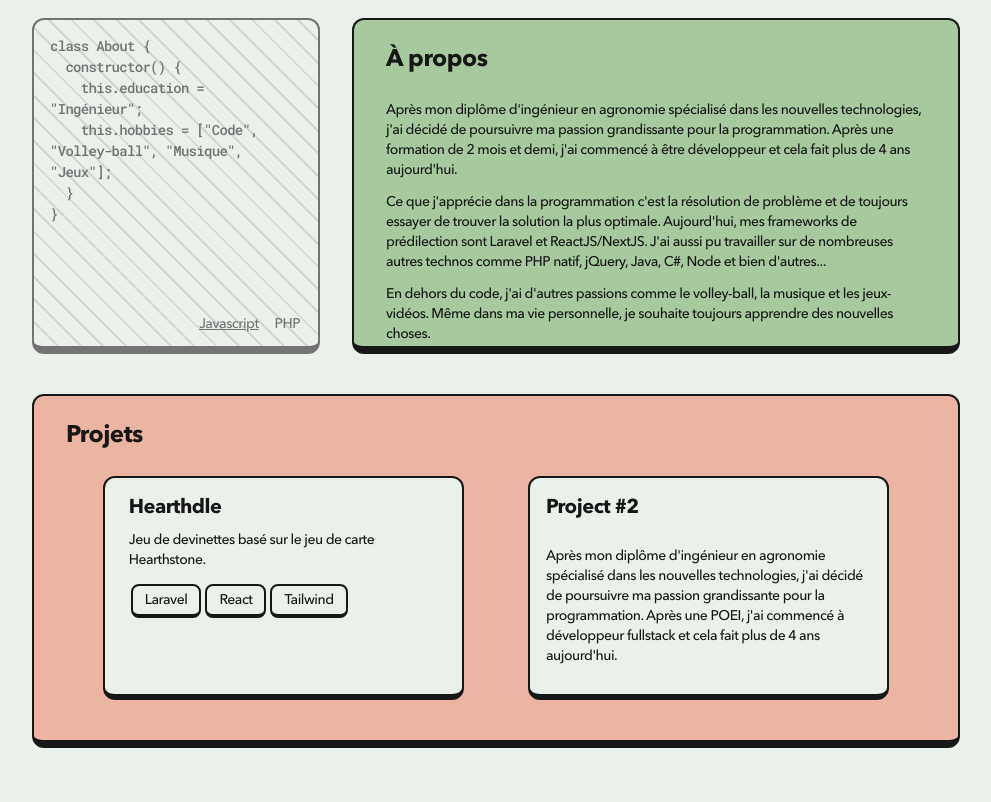
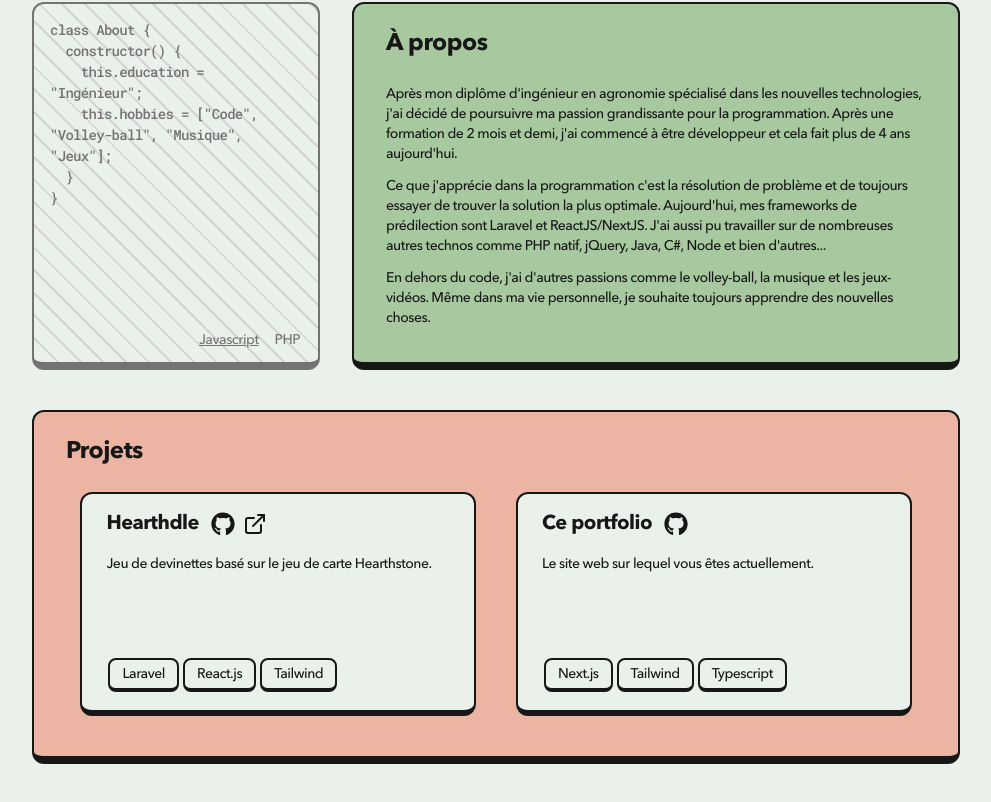
Before and after one commit to Robin-Combeau/portfolio-nextjs, a Next.js app: page / in a window 1280 px wide. Shown: the part 814-1616 px from the top of the page, without its empty margins (144-1135 px from the left). Built offline with nearby package versions, Linux system fonts and the light colour scheme.

Commit message:
feat wip projects section

```diff
--- a/components/page/About.tsx
+++ b/components/page/About.tsx
@@ -28,7 +28,7 @@
         initial={{ y: 80, opacity: 0 }}
         animate={{ y: 0, opacity: 1 }}
       >
-        <div className="relative border-2 border-neutral-500 text-neutral-500 border-b-[8px] bg-[#EAF0EA] text-sm font-medium px-4 py-4 pr-4 rounded-xl whitespace-pre-wrap diagonal-line-pattern mx-8 lg:mx-4 w-[18rem] lg:h-[21rem] hidden lg:block">
+        <div className="relative border-2 border-neutral-500 text-neutral-500 border-b-[8px] bg-[#EAF0EA] text-sm font-medium px-4 py-4 pr-4 rounded-xl whitespace-pre-wrap diagonal-line-pattern mx-8 lg:mx-4 w-[18rem] lg:h-[23rem] hidden lg:block">
           <code className={`${code.className} tracking-tighter`}>
             {selectedLanguage === 'Javascript' ? (
               <span>
@@ -56,7 +56,7 @@
         <Section
           title="À propos"
           lgWidth="lg:w-[38rem]"
-          lgHeight="lg:h-[21rem]"
+          lgHeight="lg:h-[23rem]"
           bgColor="bg-[#A8C9A0]"
           content={
             <div className="flex flex-col text-sm break-words">
--- a/components/page/Projects.tsx
+++ b/components/page/Projects.tsx
@@ -4,10 +4,13 @@
 import React from 'react'
 import Section from '../Section'
 import Skill from '../Skill'
+import hearthdleLogo from '../../public/images/hearthdle_logo.webp';
+import { FaGithub } from 'react-icons/fa'
+import { FiExternalLink } from "react-icons/fi";
 
 const Projects = () => {
   return (
-    <section id="about">
+    <section id="projects">
       <motion.div
         className="flex mb-10 flex-col items-center lg:flex-row lg:justify-center gap-y-4 lg:gap-y-0"
         initial={{ y: 80, opacity: 0 }}
@@ -20,26 +23,50 @@
           bgColor="bg-[#ECB5A3]"
           content={
             <div className="flex flex-wrap justify-center">
-              <div className="flex flex-wrap justify-center">
-                <div className="border-2 border-[#161716] border-b-[6px] w-full lg:w-[42%] mb-4 lg:mx-8 bg-[#EAF0EA] p-4 px-6 rounded-xl">
-                  <h2 className="font-bold mb-2 text-xl">Hearthdle</h2>
+
+              <div className="border-2 border-[#161716] border-b-[6px] w-full lg:w-[46%] h-auto lg:h-[14rem] mb-4 lg:mr-5 bg-[#EAF0EA] p-4 px-6 rounded-xl flex flex-col lg:flex-row relative overflow-hidden">
+                <div className="lg:w-[auto] relative z-10">
+                  <div className="flex items-center mb-2">
+                    <h2 className="font-bold mb-2 mr-2 text-xl">Hearthdle</h2>
+                    <a className="text-[#161716] hover:text-[#ECB5A3] mx-1 mb-[8px]" href="http://github.com" target="_blank">
+                      <FaGithub size={24} className='' />
+                    </a>
+                    <a className="text-[#161716] hover:text-[#ECB5A3] mx-1 mb-[8px]" href="http://github.com" target="_blank">
+                      <FiExternalLink size={24} className='' />
+                    </a>
+                  </div>
+
                   <div className="flex flex-col text-sm break-words">
                     <p className="mb-3 break-words">Jeu de devinettes basé sur le jeu de carte Hearthstone.</p>
-                    <span className="flex flex-wrap bottom-0">
-                      <Skill skill="Laravel" lgTextSize="lg:text-sm"/>
-                      <Skill skill="React" lgTextSize="lg:text-sm"/>
-                      <Skill skill="Tailwind" lgTextSize="lg:text-sm"/>
-                    </span>
+                  </div>
+
+                  <div className="flex flex-wrap bottom-0 absolute">
+                    <Skill skill="Laravel" lgTextSize="lg:text-sm" />
+                    <Skill skill="React.js" lgTextSize="lg:text-sm" />
+                    <Skill skill="Tailwind" lgTextSize="lg:text-sm" />
                   </div>
                 </div>
+              </div>
 
-                <div className="border-2 border-[#161716] border-b-[6px] w-full lg:w-[42%] mb-4 lg:mx-8 bg-[#EAF0EA] p-4 rounded-xl">
-                <h2 className="font-bold mb-6 text-xl">Project #2</h2>
+              <div className="border-2 border-[#161716] border-b-[6px] w-full lg:w-[46%] h-auto lg:h-[14rem] mb-4 lg:ml-5 bg-[#EAF0EA] p-4 px-6 rounded-xl flex flex-col lg:flex-row relative overflow-hidden">
+                <div className="lg:w-[auto] relative z-10">
+                  <div className="flex items-center mb-2">
+                    <h2 className="font-bold mb-2 mr-2 text-xl">Ce portfolio</h2>
+                    <a className="text-[#161716] hover:text-[#ECB5A3] mx-1 mb-[8px]" href="http://github.com" target="_blank">
+                      <FaGithub size={24} className='' />
+                    </a>
+                  </div>
+
                   <div className="flex flex-col text-sm break-words">
-                    <span className="mb-3 break-words">Après mon diplôme d'ingénieur en agronomie spécialisé dans les nouvelles technologies, j'ai décidé de poursuivre ma passion grandissante pour la programmation. Après une POEI, j'ai commencé à développeur fullstack et cela fait plus de 4 ans aujourd'hui.</span>
+                    <p className="mb-3 break-words">Le site web sur lequel vous êtes actuellement.</p>
+                  </div>
+
+                  <div className="flex flex-wrap bottom-0 absolute">
+                    <Skill skill="Next.js" lgTextSize="lg:text-sm" />
+                    <Skill skill="Tailwind" lgTextSize="lg:text-sm" />
+                    <Skill skill="Typescript" lgTextSize="lg:text-sm" />
                   </div>
                 </div>
-
               </div>
             </div>
           }
--- a/components/page/Skills.tsx
+++ b/components/page/Skills.tsx
@@ -46,7 +46,7 @@
         <Section
           title="Compétences"
           lgWidth="lg:w-[38rem]"
-          lgHeight="lg:h-[19rem]"
+          lgHeight="lg:h-[18rem]"
           bgColor="bg-[#ECB5A3]"
           content={
             <ul className="flex flex-col">
@@ -64,7 +64,7 @@
             </ul>
           }
         />
-        <div className="relative border-2 border-neutral-500 text-neutral-500 border-b-[8px] bg-[#EAF0EA] text-sm font-medium px-4 py-4 pr-4 rounded-xl whitespace-pre-wrap diagonal-line-pattern mx-8 lg:mx-4 w-[18rem] lg:h-[19rem] hidden lg:block">
+        <div className="relative border-2 border-neutral-500 text-neutral-500 border-b-[8px] bg-[#EAF0EA] text-sm font-medium px-4 py-4 pr-4 rounded-xl whitespace-pre-wrap diagonal-line-pattern mx-8 lg:mx-4 w-[18rem] lg:h-[18rem] hidden lg:block">
           <code className={`${code.className} tracking-tighter`}>
             {selectedLanguage === 'Javascript' ? (generateCodeBlockJavascript()) : (generateCodeBlockPhp())}
           </code>
```
Also changed, not shown: public/images/hearthdle_logo.webp (added).
